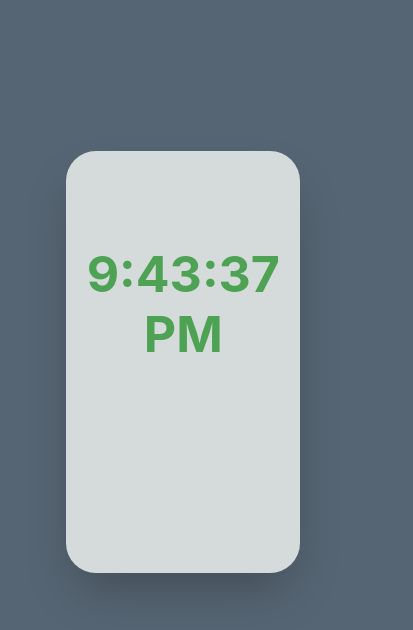
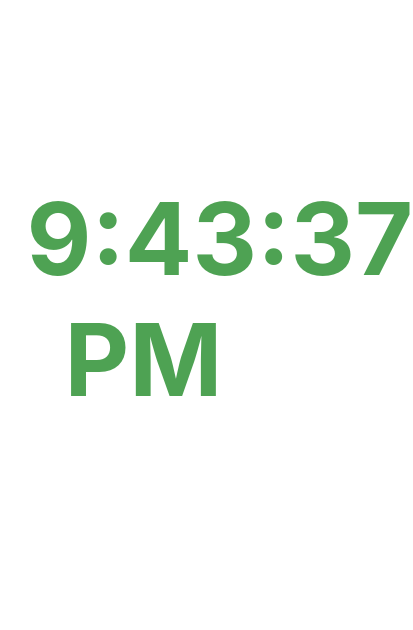
Before and after one commit to Saroj-Kumarr/Timer-App, a React (Create React App) app: page / in a window 390 px wide. Shown: the top 630 px of the page, 413 px wide, since content can reach past the window. Built offline with nearby package versions, Linux system fonts and the light colour scheme.

Commit message:
Updating...

```diff
--- a/src/App.css
+++ b/src/App.css
@@ -1,6 +1,5 @@
 body {
-  background-color: #566573;
-  /* font-family: cursive; */
+  background-color:white;
 }
 
 #test {
@@ -11,7 +10,7 @@ body {
   top: 10%;
   margin-left: 20%;
   box-shadow: rgba(0, 0, 0, 0.25) 0px 25px 50px -12px;
-  background-color: #d5dbdb;
+  background-color: white;
   border-radius: 30px;
 }
 
@@ -29,21 +28,14 @@ body {
 
 @media (max-width: 500px) {
   #test {
-    text-align: center;
-    position: absolute;
-    width: 60%;
-    height: 50%;
-    top: 10%;
-    margin-left: 17%;
-    margin-top: 17%;
-    box-shadow: rgba(0, 0, 0, 0.25) 0px 25px 50px -12px;
-    background-color: #d5dbdb;
-    border-radius: 30px;
+    background-color:white;
+     box-shadow: rgba(0, 0, 0, 0.25) 0px 0px 0px 0px;
   }
 
   #test #header {
     text-align: center;
-    font-size: 50px;
+    font-size: 100px;
     margin-top: 40%;
+    margin-left:-22%;
   }
 }
```
